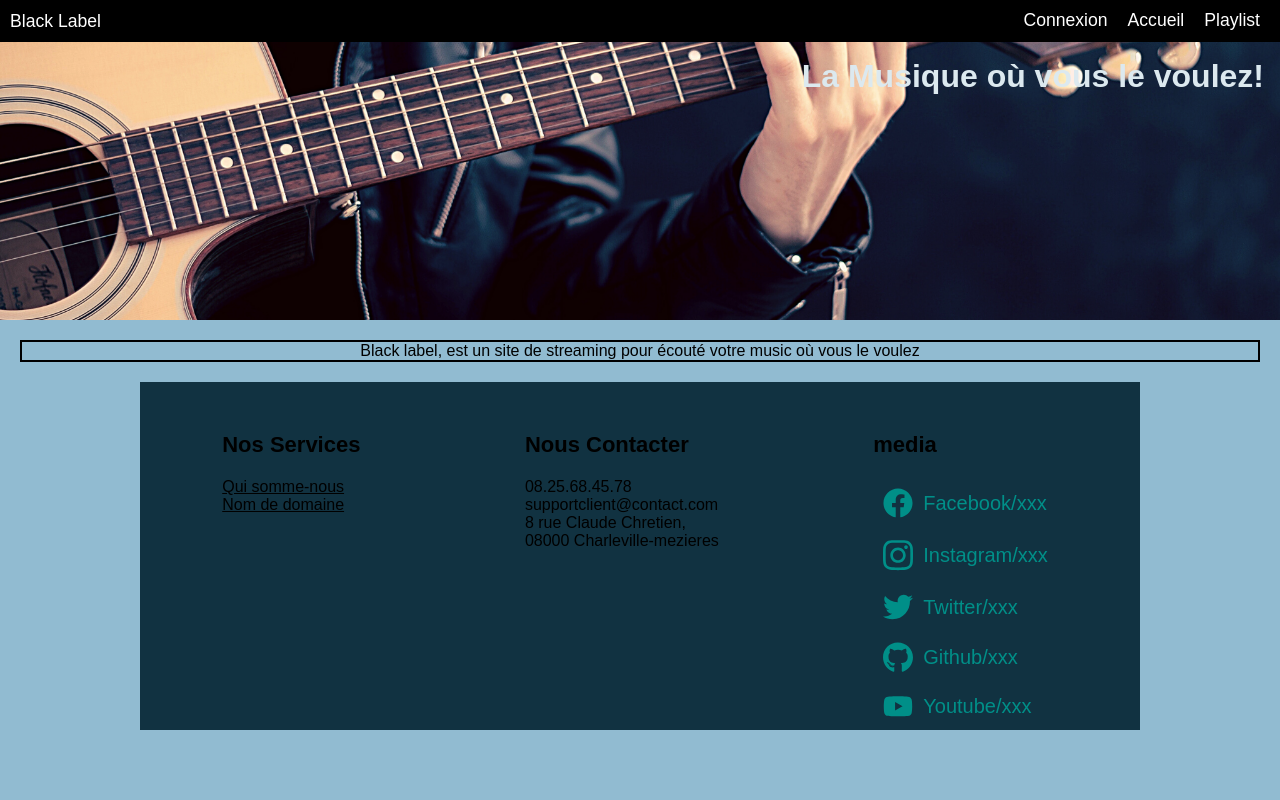
After one commit to Erasedon/musical, a PHP site: page /qui.php in a window 1280 px wide. The commit adds this page. Run offline with PHP 8.4, Linux system fonts and the light colour scheme.

Commit message:
page quisomme

```diff
--- a/assets/css/style.css
+++ b/assets/css/style.css
@@ -5,6 +5,15 @@
     background-image: url(../img/header.png);
     background-position: center;
     background-size: cover;
+}
+
+.presentation {
+    display: flex;
+    justify-content: center;
+    align-items: center;
+    border: 2px solid;
+    margin: 20px;
+    height: auto;
 }
 
 .footer {
--- a/assets/php/footer.php
+++ b/assets/php/footer.php
@@ -11,7 +11,7 @@
         <div class="footer-service">
                 <h3>Nos Services</h3>
             <ul class="service">
-                <div class="buttonwho"><a href="#" style="color:black;">Qui somme-nous</a></div>
+                <div class="buttonwho"><a href="qui.php" style="color:black;">Qui somme-nous</a></div>
                 <div class="buttondom"><a href="https://www.nom-domaine.fr" style="color:black;">Nom de domaine</a></div>
             </ul>
         </div>
--- a/assets/php/header.php
+++ b/assets/php/header.php
@@ -22,7 +22,7 @@
           <?php
              }
           ?>
-          <li class="navbar__link third"><a href="#">Acceuil</a></li>
+          <li class="navbar__link third"><a href="index.php">Accueil</a></li>
           <li class="navbar__link four"><a href="#">Playlist</a></li>
         </ul>
     <button class="burger">
--- /dev/null
+++ b/qui.php
@@ -0,0 +1,17 @@
+<html lang="en">
+<head>
+    <meta charset="UTF-8">
+    <meta http-equiv="X-UA-Compatible" content="IE=edge">
+    <meta name="viewport" content="width=device-width, initial-scale=1.0">
+    <link rel="stylesheet" href="assets/css/style.css">
+    <script src="assets/js/script.js" async></script>
+    <title>qui somme-nous</title>
+</head>
+<body>
+    <?php include "assets/php/header.php" ?>
+    <div class="presentation">
+    <p>Black label, est un site de streaming pour écouté votre music où vous le voulez</p>
+    </div>
+    <?php include "assets/php/footer.php" ?>
+</body>
+</html>
```
